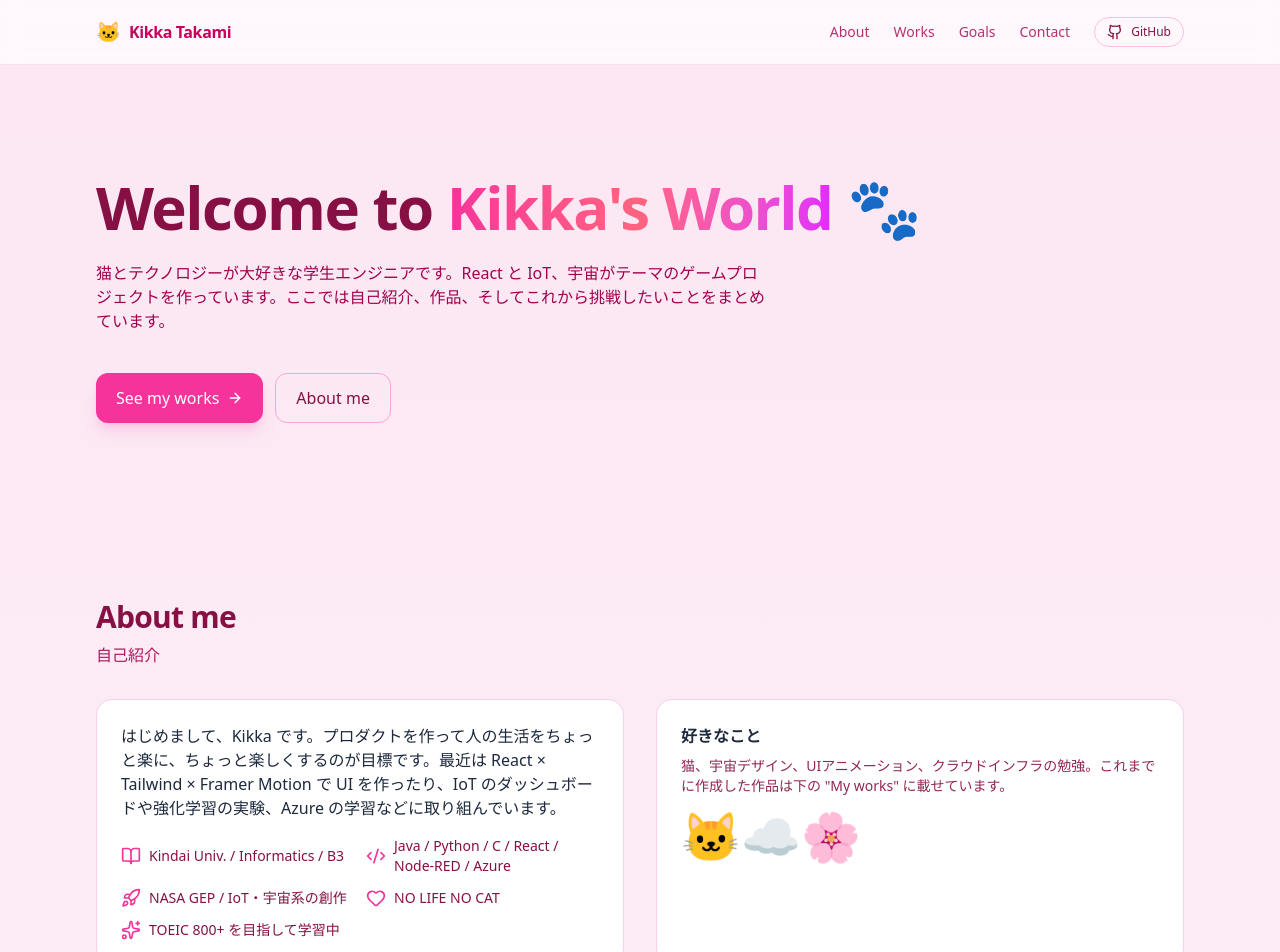
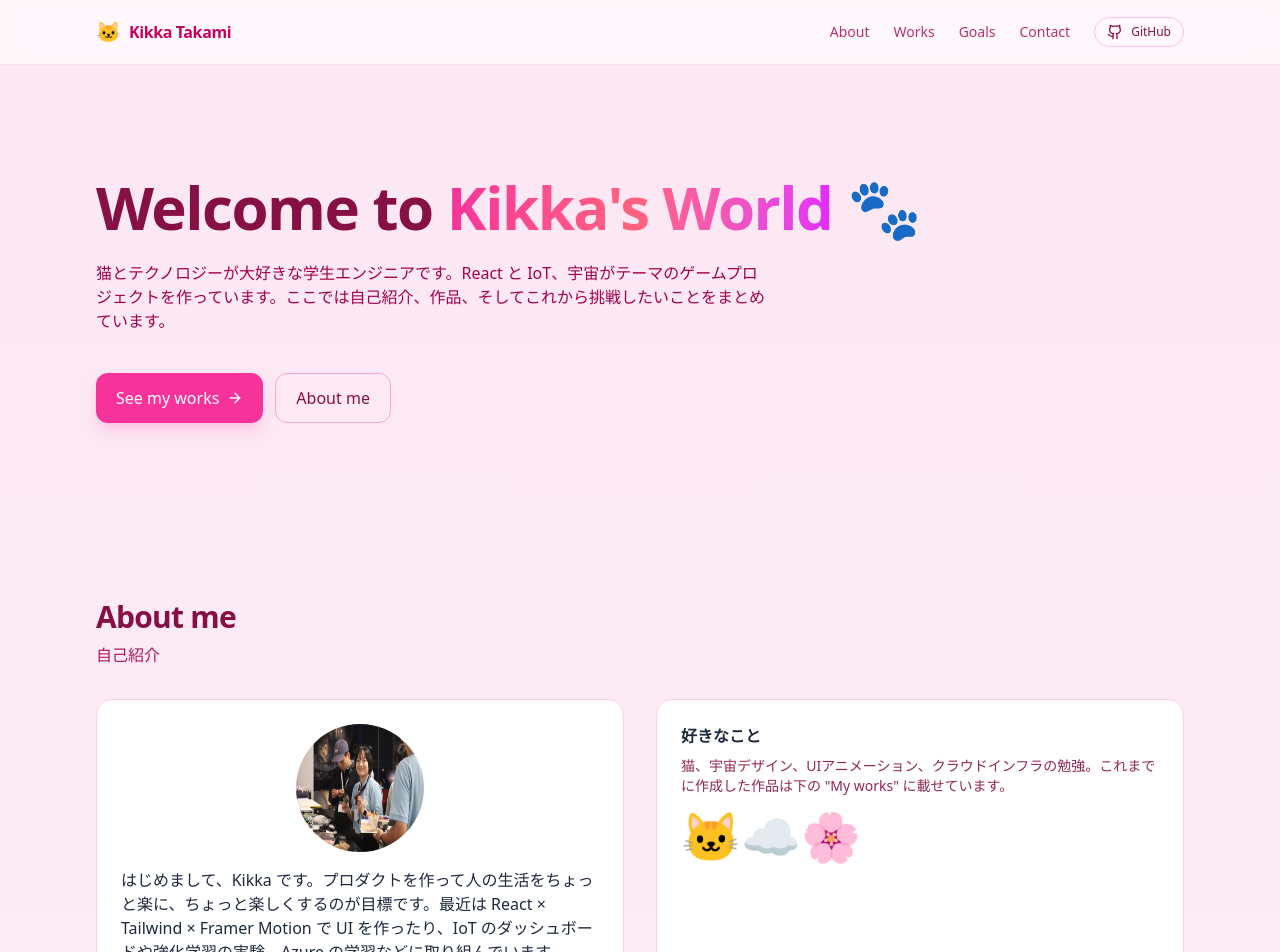
Before and after one commit to zenn24ct/update-my-portfolio, a React (Vite) app: page / in a window 1280 px wide. Shown: the top 952 px of the page. Built offline with nearby package versions, Linux system fonts and the light colour scheme.

Commit message:
写真追加

```diff
--- a/src/App.jsx
+++ b/src/App.jsx
@@ -191,10 +191,15 @@ function AboutMe() {
     { icon: <Heart className="size-5" />, text: "NO LIFE NO CAT" },
     { icon: <Sparkles className="size-5" />, text: "TOEIC 800+ を目指して学習中" },
   ];
+  //追加
+  const profileSrc = `${import.meta.env.BASE_URL}images/profile.jpg`;
+
   return (
     <div className="grid md:grid-cols-2 gap-8">
       <div className="rounded-2xl border border-pink-200 bg-white p-6">
         <p>
+          {/* 追加 */}
+          <img src={profileSrc} alt="Kikka Takami" className="w-32 h-32 rounded-full mx-auto mb-4" />
           はじめまして、Kikka です。プロダクトを作って人の生活をちょっと楽に、ちょっと楽しくするのが目標です。最近は
           <span className="font-medium"> React × Tailwind × Framer Motion</span> で UI を作ったり、IoT のダッシュボードや強化学習の実験、Azure の学習などに取り組んでいます。
         </p>
```
Also changed, not shown: public/images/profile.JPG (added).
